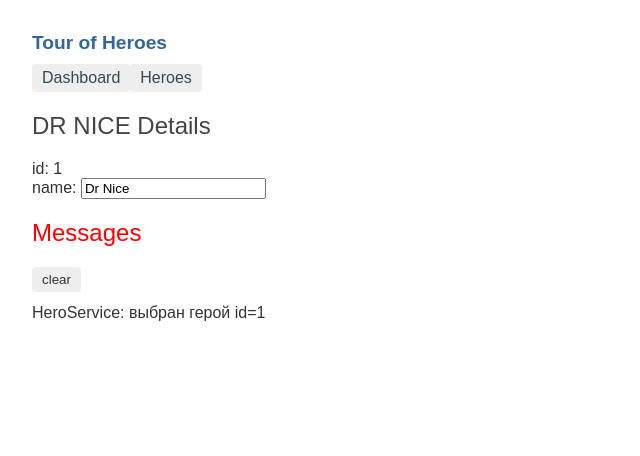
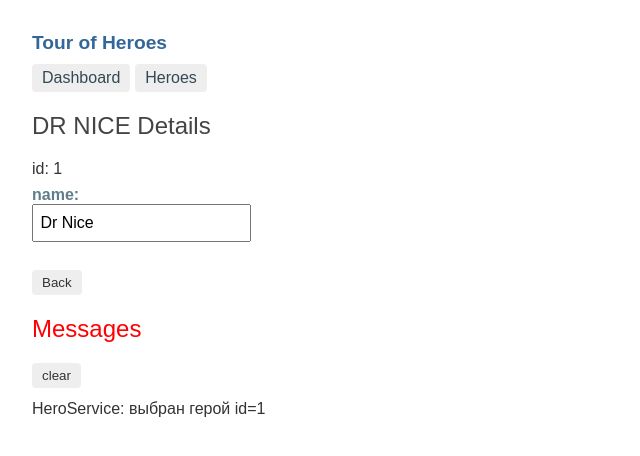
Before and after one commit to brsdv/Tour-of-Heroes-App, an Angular app: page /detail/1 in a window 1280 px wide. Shown: the top 456 px of the page, without its empty margins (0-640 px from the left). Built offline with nearby package versions, Linux system fonts and the light colour scheme.

Commit message:
adding error page for routing, create button goBack, fix styling components

```diff
--- a/src/app/app-routing.module.ts
+++ b/src/app/app-routing.module.ts
@@ -9,7 +9,8 @@ const routes: Routes = [
   {path: '', redirectTo: 'dashboard', pathMatch: 'full'},
   {path: 'dashboard', component: DashboardComponent},
   {path: 'heroes', component: HeroesComponent},
-  {path: 'detail/:id', component: HeroDetailComponent}
+  {path: 'detail/:id', component: HeroDetailComponent},
+  {path: '**', component: DashboardComponent}
 ];
 
 @NgModule({
--- a/src/app/app.component.scss
+++ b/src/app/app.component.scss
@@ -12,6 +12,7 @@ nav a {
   padding: 5px 10px;
   text-decoration: none;
   margin-top: 10px;
+  margin-right: 5px;
   display: inline-block;
   background-color: #eee;
   border-radius: 4px;
--- a/src/app/components/hero-detail/hero-detail.component.html
+++ b/src/app/components/hero-detail/hero-detail.component.html
@@ -9,4 +9,5 @@
         <input [(ngModel)]="hero.name" placeholder="hero name">
       </label>
     </div>
+    <button (click)="goBack()">Back</button>
   </div>
--- a/src/app/components/hero-detail/hero-detail.component.scss
+++ b/src/app/components/hero-detail/hero-detail.component.scss
@@ -0,0 +1,31 @@
+/* HeroDetailComponent's private CSS styles */
+label {
+  display: inline-block;
+  width: 3em;
+  margin: .5em 0;
+  color: #607D8B;
+  font-weight: bold;
+}
+input {
+  height: 2em;
+  font-size: 1em;
+  padding-left: .4em;
+}
+button {
+  margin-top: 20px;
+  font-family: Arial;
+  background-color: #eee;
+  border: none;
+  padding: 5px 10px;
+  border-radius: 4px;
+  cursor: pointer;
+  cursor: hand;
+}
+button:hover {
+  background-color: #cfd8dc;
+}
+button:disabled {
+  background-color: #eee;
+  color: #ccc;
+  cursor: auto;
+}
--- a/src/app/components/hero-detail/hero-detail.component.ts
+++ b/src/app/components/hero-detail/hero-detail.component.ts
@@ -25,4 +25,8 @@ export class HeroDetailComponent {
       this.hero = hero;
     });
   }
+
+  goBack(): void {
+    this.location.back();
+  }
 }
--- a/src/app/components/heroes/heroes.component.scss
+++ b/src/app/components/heroes/heroes.component.scss
@@ -6,28 +6,33 @@
   width: 15em;
 }
 .heroes li {
+  position: relative;
   cursor: pointer;
-  position: relative;
-  left: 0;
   background-color: #EEE;
   margin: .5em;
   padding: .3em 0;
   height: 1.6em;
   border-radius: 4px;
 }
+
 .heroes li:hover {
   color: #607D8B;
   background-color: #DDD;
   left: .1em;
 }
-.heroes li.selected {
-  background-color: #CFD8DC;
-  color: white;
+
+.heroes a {
+  color: #333;
+  text-decoration: none;
+  position: relative;
+  display: block;
+  width: 250px;
 }
-.heroes li.selected:hover {
-  background-color: #BBD8DC;
-  color: white;
+
+.heroes a:hover {
+  color:#607D8B;
 }
+
 .heroes .badge {
   display: inline-block;
   font-size: small;
@@ -39,6 +44,8 @@
   left: -1px;
   top: -4px;
   height: 1.8em;
+  min-width: 16px;
+  text-align: right;
   margin-right: .8em;
   border-radius: 4px 0 0 4px;
 }
```
